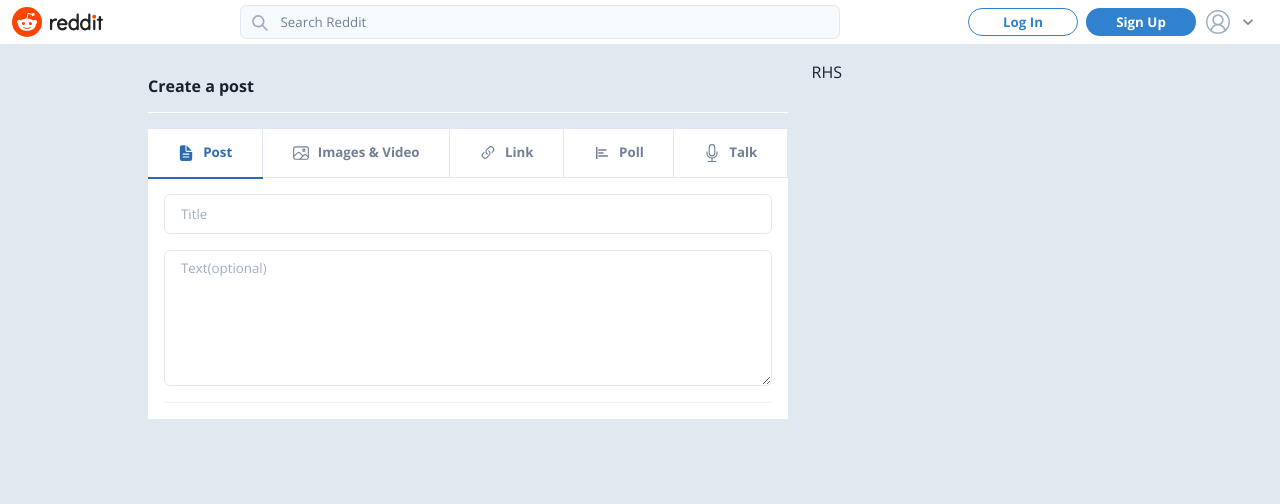
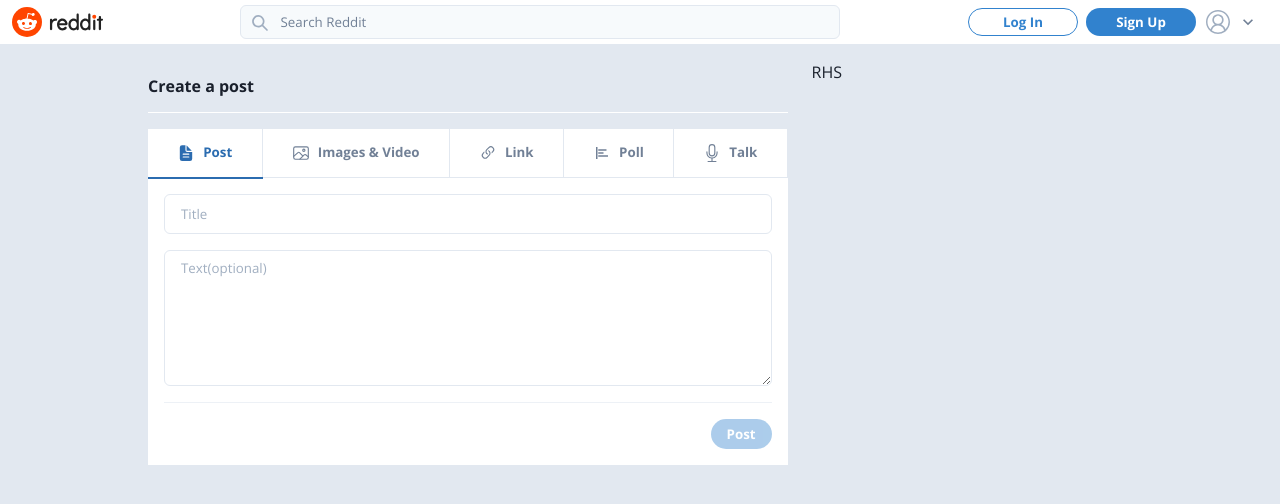
Before and after one commit to kmrakash/reddit-clone, a Next.js app: page /r/1/submit in a window 1280 px wide. Shown: the top 504 px of the page. Built offline with nearby package versions, Linux system fonts and the light colour scheme; no server answers.

Commit message:
handleText change event

```diff
--- a/src/components/Post/PostForm/NewPostForm.tsx
+++ b/src/components/Post/PostForm/NewPostForm.tsx
@@ -42,6 +42,10 @@ const formTabs = [
 
 const NewPostForm: React.FC<NewPostFormProps> = () => {
   const [selectedFile, setSelectedFile] = useState<string>("")
+  const [textInput, setTextInput] = useState({
+    title: "",
+    body: "",
+  })
   // Reference to hidden file inputs
   const selectFileRef = useRef<HTMLInputElement>(null)
   // Tab Index State
@@ -66,6 +70,18 @@ const NewPostForm: React.FC<NewPostFormProps> = () => {
     }
   }
 
+  // Text change Handle Event Function
+  const onTextChange = (
+    event: React.ChangeEvent<HTMLInputElement | HTMLTextAreaElement>
+  ) => {
+    const { name, value } = event.target
+
+    setTextInput((prev) => ({
+      ...prev,
+      [name]: value,
+    }))
+  }
+
   return (
     <Tabs bg='white' mt={4} index={tabIndex} onChange={handleTabsChange}>
       <TabList color='gray.500' borderBottom='1px solid'>
@@ -78,7 +94,7 @@ const NewPostForm: React.FC<NewPostFormProps> = () => {
 
       <TabPanels>
         <TabPanel>
-          <TextInputs />
+          <TextInputs textInput={textInput} onTextChange={onTextChange} />
         </TabPanel>
         <TabPanel>
           <ImageUpload
--- a/src/components/Post/PostForm/TextInputs.tsx
+++ b/src/components/Post/PostForm/TextInputs.tsx
@@ -1,14 +1,25 @@
 import { Button, Divider, Flex, Input, Stack, Textarea } from "@chakra-ui/react"
 import React from "react"
 
-type TextInputsProps = {}
+type TextInputsProps = {
+  textInput: {
+    title?: string
+    body?: string
+  }
+  onTextChange: (
+    event: React.ChangeEvent<HTMLInputElement | HTMLTextAreaElement>
+  ) => void
+}
 
-const TextInputs: React.FC<TextInputsProps> = () => {
+const TextInputs: React.FC<TextInputsProps> = ({ textInput, onTextChange }) => {
   return (
     <Stack spacing={4}>
       <Input
+        name='title'
         placeholder='Title'
         fontSize='10pt'
+        value={textInput.title}
+        onChange={onTextChange}
         _focus={{
           outline: "none",
           border: "1px solid",
@@ -16,7 +27,10 @@ const TextInputs: React.FC<TextInputsProps> = () => {
         }}
       />
       <Textarea
+        name='body'
         placeholder='Text(optional)'
+        value={textInput.body}
+        onChange={onTextChange}
         fontSize='10pt'
         h='136px'
         _focus={{
@@ -26,12 +40,14 @@ const TextInputs: React.FC<TextInputsProps> = () => {
         }}
       />
       <Divider />
-      {/* <Flex justify='end' gap={4}>
-        <Button variant='outline' h='30px'>
+      <Flex justify='end' gap={4}>
+        {/* <Button variant='outline' h='30px'>
           Cancle
+        </Button> */}
+        <Button h='30px' disabled={!textInput.title}>
+          Post
         </Button>
-        <Button h='30px'>Post</Button>
-      </Flex> */}
+      </Flex>
     </Stack>
   )
 }
```
